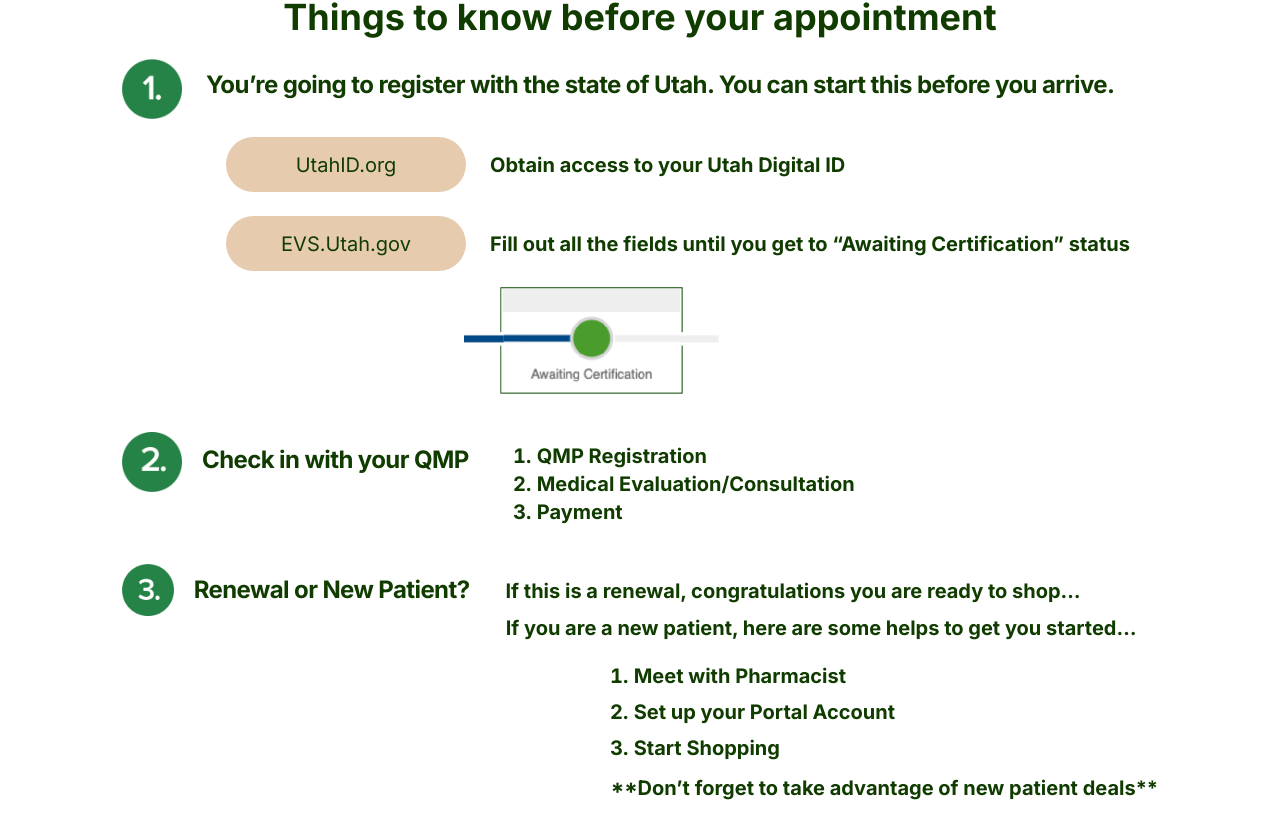
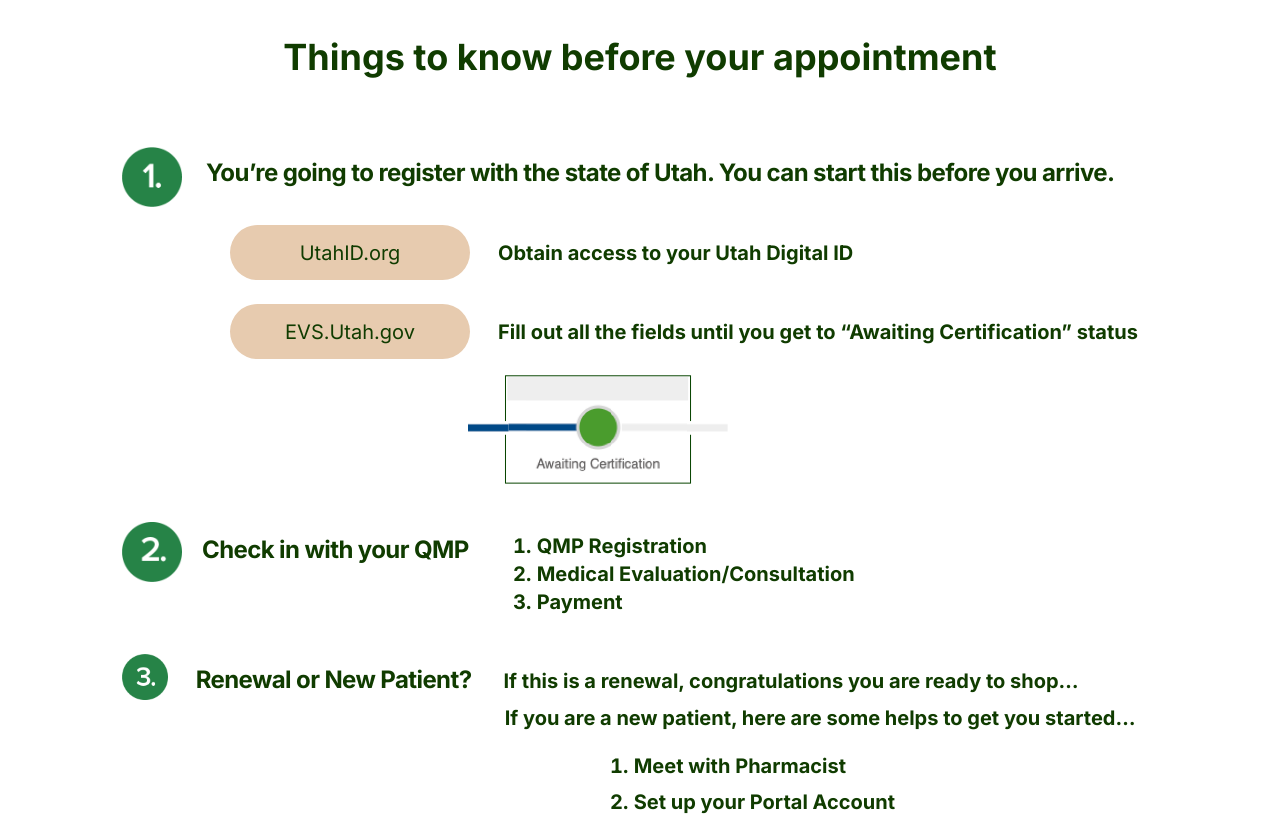
Before and after one commit to u1240256/utah-grown-spa, a Next.js app: page / in a window 1280 px wide. Shown: the part 1351-2167 px from the top of the page. Built offline with nearby package versions, Linux system fonts and the light colour scheme.

Commit message:
minor aligning and upkeep

```diff
--- a/app/page.tsx
+++ b/app/page.tsx
@@ -155,7 +155,7 @@ export default function Home() {
           {/* THINGS TO KNOW */}
           <section className="bg-white py-0 px-6 text-[#103c00] flex flex-col items-end">
             <div className="w-[1100px] max-w-full mx-auto bg-white rounded-xl py-2 px-8 shadow-none">
-              <h2 className="text-4xl font-bold text-center mb-8" style={{ color: "#103c00" }}>
+              <h2 className="text-4xl font-bold text-center mb-20 mt-10" style={{ color: "#103c00" }}>
                 Things to know before your appointment
               </h2>
 
@@ -170,29 +170,29 @@ export default function Home() {
                   </p>
                   <div className="flex flex-col gap-6 mt-9">
                     <div className="flex items-center gap-x-6">
-                      <button className="w-[240px] h-[55px] bg-[#e7cbaf] text-[#103c00] text-xl font-['Interstate Condensed'] font-normal rounded-full ml-3">
+                      <button className="w-[240px] h-[55px] bg-[#e7cbaf] text-[#103c00] text-xl font-['Interstate Condensed'] font-normal rounded-full ml-4">
                         UtahID.org
                       </button>
-                      <span className="text-[#103c00] font-bold text-xl">
+                      <span className="text-[#103c00] font-bold text-xl ml-1">
                         Obtain access to your Utah Digital ID
                       </span>
                     </div>
                     <div className="flex items-center gap-x-6">
-                      <button className="w-[240px] h-[55px] bg-[#e7cbaf] text-[#103c00] text-xl font-['Interstate Condensed'] font-normal rounded-full ml-3">
+                      <button className="w-[240px] h-[55px] bg-[#e7cbaf] text-[#103c00] text-xl font-['Interstate Condensed'] font-normal rounded-full ml-4">
                         EVS.Utah.gov
                       </button>
-                      <span className="text-[#103c00] font-bold text-xl">
+                      <span className="text-[#103c00] font-bold text-xl ml-1">
                         Fill out all the fields until you get to “Awaiting Certification” status
                       </span>
                     </div>
                   </div>
 
                   <div className="flex items-center mt-4">
-                    <div style={{ width: 250 }} />
+                    <div style={{ width: 254 }} />
                     <Image
                       src="/AwaitingCert-Image@2x.png"
                       alt="Awaiting Certification"
-                      width={255}
+                      width={260}
                       height={120}
                     />
                   </div>
@@ -218,29 +218,29 @@ export default function Home() {
 
               {/* STEP 3 */}
               <div className="flex items-start w-full mb-12">
-                <div className="flex flex-col items-center mr-8 mt-[-10px]">
+                <div className="flex flex-col items-center mr-4 mt-[-10px]">
                   <Image src="/Number3@2x.png" alt="Step 3" width={60} height={60} />
                 </div>
                 <div className="flex-1">
                   <div className="flex items-baseline">
-                    <span className="font-['Interstate Condensed'] text-[#103c00] font-bold text-2xl text-left -ml-3 tracking-tight mr-8">
+                    <span className="font-['Interstate Condensed'] text-[#103c00] font-bold text-2xl text-left ml-3 tracking-tight mr-8">
                       Renewal or New Patient?
                     </span>
-                    <span className="text-xl font-['Interstate Condensed'] font-bold text-[#103c00] ml-1">
+                    <span className="text-xl font-['Interstate Condensed'] font-bold text-[#103c00] -ml-0">
                       If this is a renewal, congratulations you are ready to shop…
                     </span>
                   </div>
                   <div className="flex items-baseline mt-2">
-                    <span className="ml-[300px] text-xl font-['Interstate Condensed'] font-bold text-[#103c00]">
+                    <span className="ml-[321px] text-xl font-['Interstate Condensed'] font-bold text-[#103c00]">
                       If you are a new patient, here are some helps to get you started…
                     </span>
                   </div>
-                  <ol className="list-decimal text-xl font-['Interstate Condensed'] font-bold ml-[428px] mt-5 space-y-2">
+                  <ol className="list-decimal text-xl font-['Interstate Condensed'] font-bold ml-[450px] mt-5 space-y-2">
                     <li>Meet with Pharmacist</li>
                     <li>Set up your Portal Account</li>
                     <li>Start Shopping</li>
                   </ol>
-                  <div className="ml-[405px] mt-3">
+                  <div className="ml-[427px] mt-3">
                     <span className="text-xl font-['Interstate Condensed'] font-bold text-[#103c00] whitespace-nowrap">
                       **Don’t forget to take advantage of new patient deals**
                     </span>
```
